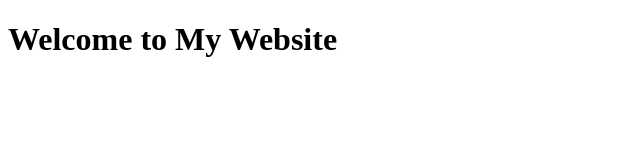
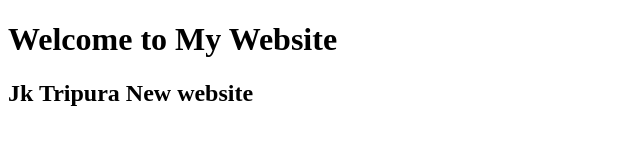
Before and after one commit to clasherjk/BOC, a plain HTML site: page index.html in a window 1280 px wide. Shown: the whole page, without its empty margins (0-640 px from the left). Drawn offline with Linux system fonts and the light colour scheme.

Commit message:
Update index.html

```diff
--- a/index.html
+++ b/index.html
@@ -5,5 +5,6 @@
 </head>
 <body>
   <h1>Welcome to My Website</h1>
+  <h2>Jk Tripura New website</h2>
 </body>
 </html>
```
